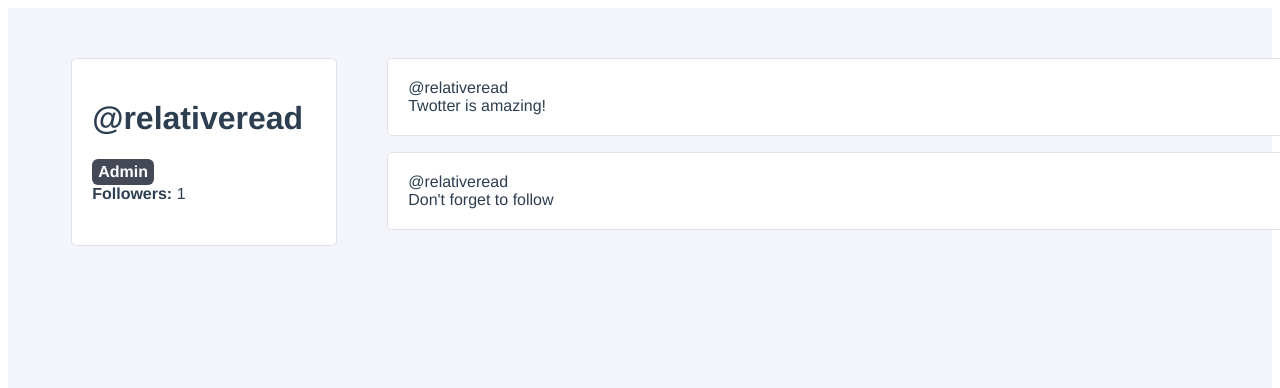
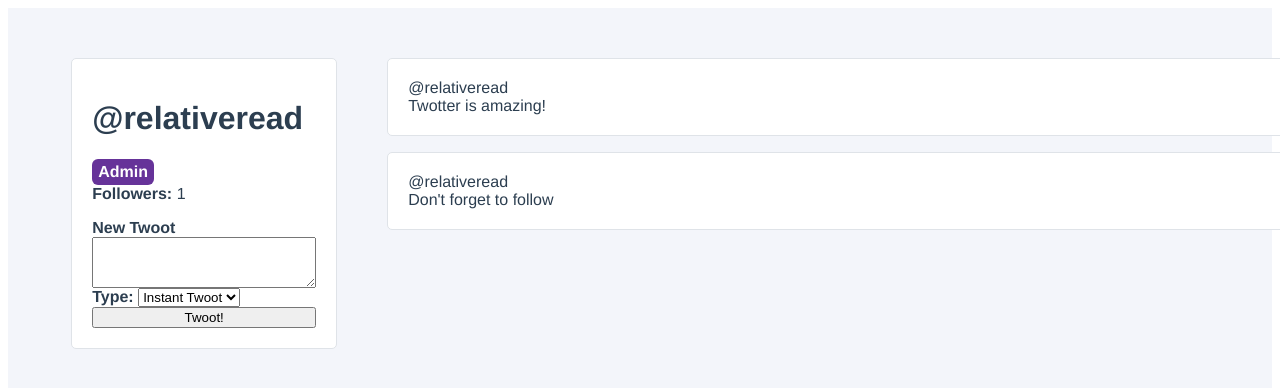
Before and after one commit to edsonayllon/vue-tut, a Vue app: page / in a window 1280 px wide. Shown: the top 388 px of the page. Built offline with nearby package versions, Linux system fonts and the light colour scheme.

Commit message:
new post form

```diff
--- a/src/components/UserProfile.vue
+++ b/src/components/UserProfile.vue
@@ -11,6 +11,21 @@
             <div class = "user-profile__follower-count">
                 <strong>Followers:</strong> {{ followers }}
             </div>
+            <form class="user-profile__create-twoot" @submit.prevent="createNewTwoot">
+                <label for="newTwoot"><strong>New Twoot</strong></label>
+                <textarea id="newTwoot" rows="3" v-model="newTwootContent" />
+                <div class="user-profile__create-twoot-type">
+                    <label for="newTwootType"><strong>Type: </strong></label>
+                    <select id="newTwootType" v-model="selectedTwootType">
+                        <option :value="option.value" v-for="(option, index) in twootTypes" :key="index">
+                            {{ option.name }}
+                        </option>
+                    </select>
+                </div>
+                <button>
+                    Twoot!
+                </button>
+            </form>
         </div>
         <div class = "user-profile__twoots-wrapper">
             <TwootItem
@@ -34,6 +49,12 @@ export default {
     },
     data () {
     return {
+        newTwootContent: '',
+        selectedTwootType: 'instant',
+        twootTypes: [
+            { value: 'draft', name: 'Draft' },
+            { value: 'instant', name: 'Instant Twoot' }
+        ],
         followers: 0,
         user: {
             id: 1,
@@ -68,6 +89,15 @@ export default {
     },
     toggleFavorite(id) {
         console.log(`Favorited tweet with id ${id}`)
+    },
+    createNewTwoot() {
+        if (this.newTwootContent && this.selectedTwootType !== 'draft') {
+            this.user.twoots.unshift({
+                id: this.user.twoots.length + 1,
+                content: this.newTwootContent
+            })
+            this.newTwootContent = ''
+        }
     }
   },
   mounted() {
@@ -95,11 +125,17 @@ export default {
 }
 
 .user-profile__admin-badge {
-    background: #454955;
+    background: rebeccapurple;
     border-radius: 6px;
     margin-right: auto;
     padding: 4px 6px;
     color: white;
     font-weight: bold;
 }
+
+.user-profile__create-twoot {
+    display: flex;
+    flex-direction: column;
+    padding-top: 16px;
+}
 </style>
```
Lines whose indentation alone changed are shown as unchanged.
